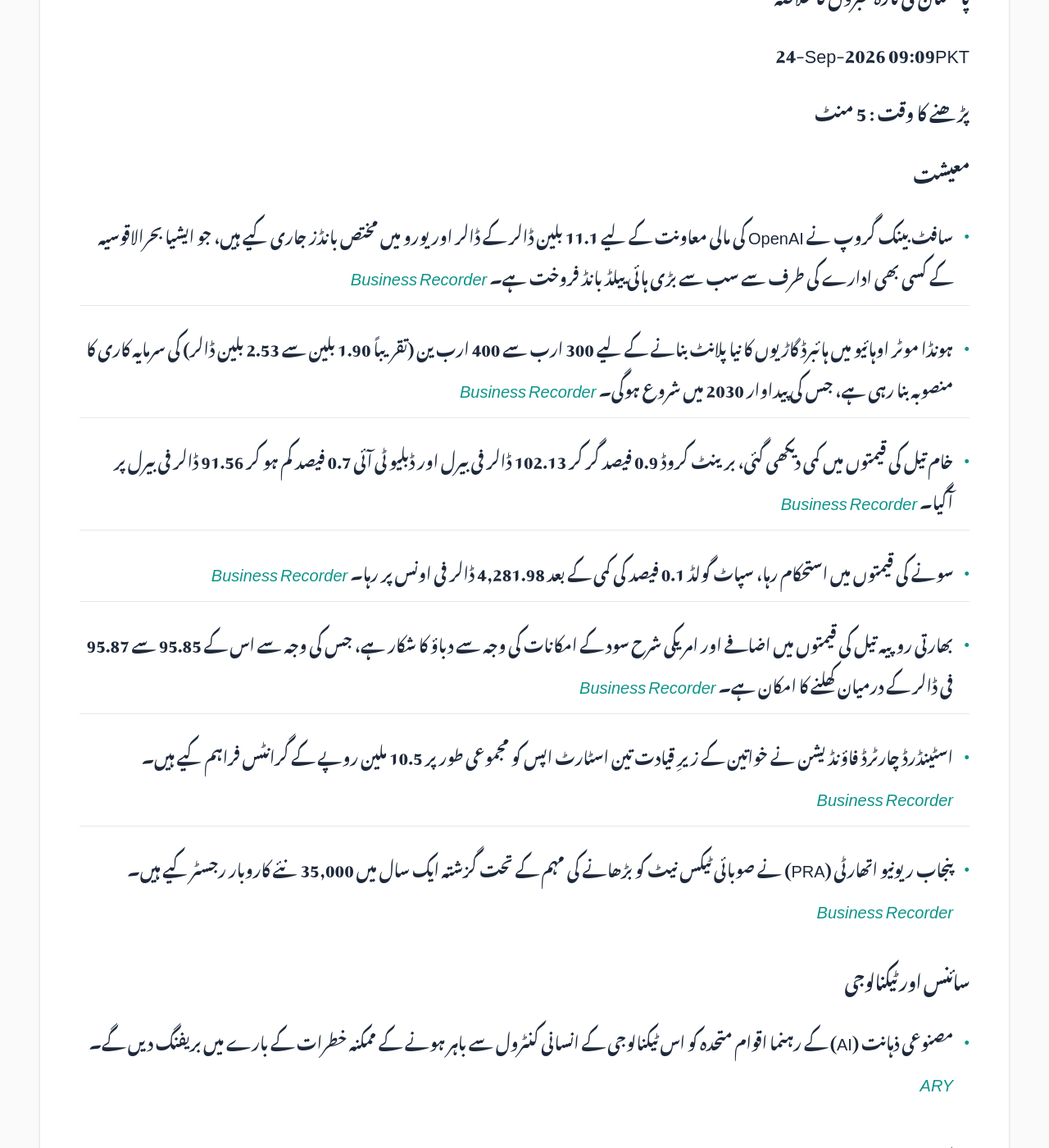
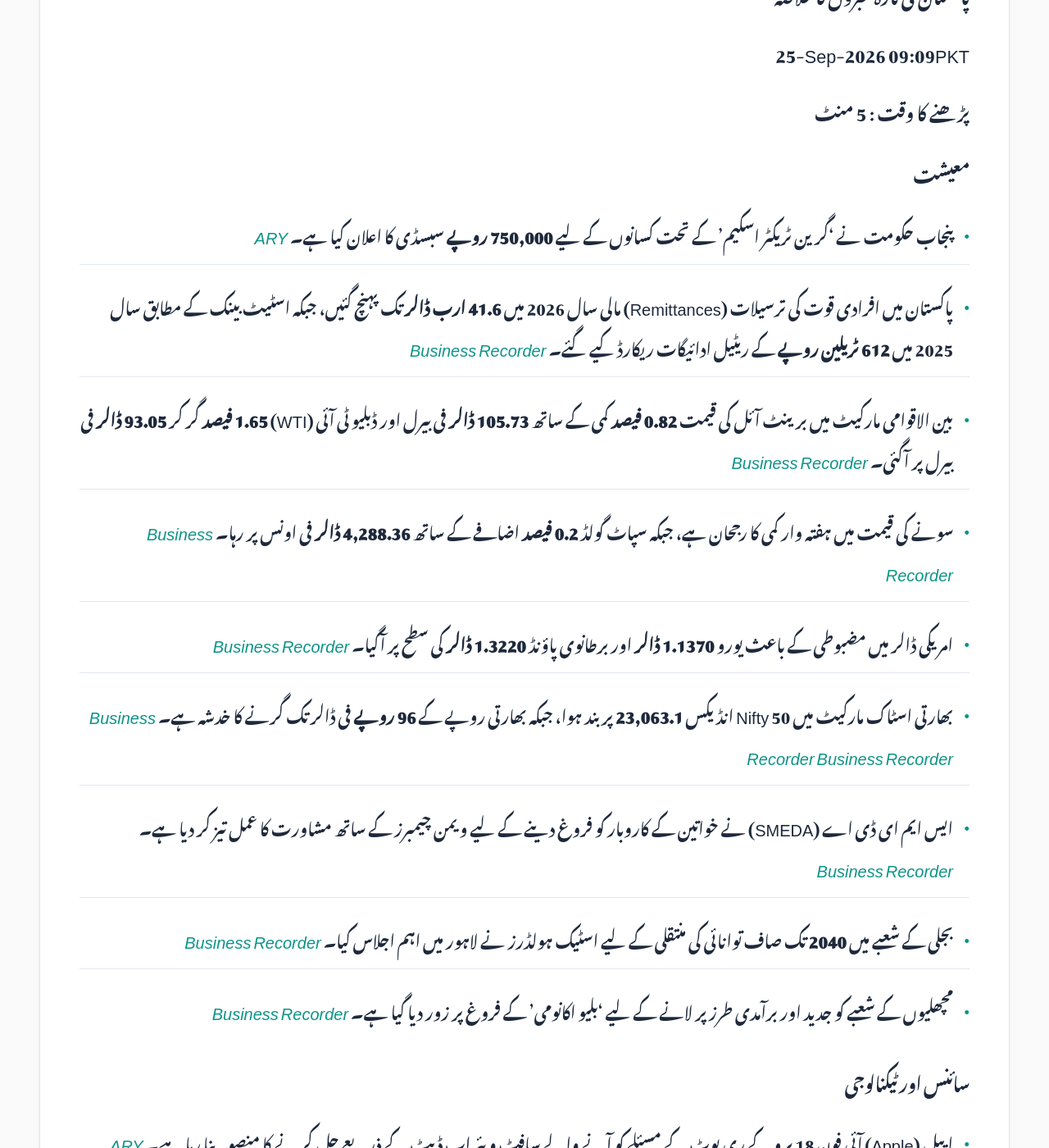
Before and after one commit to zsubzwary/news, a Jekyll site: the page built from ur/index.md, in a window 1280 px wide and 1400 px high, scrolled down 354 px. Shown: the whole window at 82% size. Built offline with Jekyll 4.4.1, drawn with Linux system fonts in a browser that asks for light colours; some web fonts are replaced; comment, search, counter and statistics services are not loaded; some of the changed text lies outside the part shown.

Commit message:
DateTime; 2026-09-25T04:09:27.539Z

```diff
--- a/ur/index.md
+++ b/ur/index.md
@@ -7,45 +7,49 @@ rtl: true
 
 پاکستان کی تازہ خبروں کا خلاصہ
 
- &lrm; 24-Sep-2026 09:09PKT
+ &lrm; 25-Sep-2026 09:09PKT
 
 پڑھنے کا وقت : 5 منٹ
 
 ### معیشت
-- سافٹ بینک گروپ نے OpenAI کی مالی معاونت کے لیے 11.1 بلین ڈالر کے ڈالر اور یورو میں مختص بانڈز جاری کیے ہیں، جو ایشیا بحرالاقوسیہ کے کسی بھی ادارے کی طرف سے سب سے بڑی ہائی ییلڈ بانڈ فروخت ہے۔ *[Business Recorder](https://www.brecorder.com/news/40440993/softbank-issues-111-billion-in-bonds-in-openai-financing-push)*
-- ہونڈا موٹر اوہائیو میں ہائبرڈ گاڑیوں کا نیا پلانٹ بنانے کے لیے 300 ارب سے 400 ارب ین (تقریباً 1.90 بلین سے 2.53 بلین ڈالر) کی سرمایہ کاری کا منصوبہ بنا رہی ہے، جس کی پیداوار 2030 میں شروع ہوگی۔ *[Business Recorder](https://www.brecorder.com/news/40440990/honda-plans-to-invest-25-bln-to-build-hybrid-vehicle-plant-in-ohio-nikkei-says)*
-- خام تیل کی قیمتوں میں کمی دیکھی گئی، برینٹ کروڈ 0.9 فیصد گر کر 102.13 ڈالر فی بیرل اور ڈبلیو ٹی آئی 0.7 فیصد کم ہو کر 91.56 ڈالر فی بیرل پر آگیا۔ *[Business Recorder](https://www.brecorder.com/news/40440987/oil-prices-edge-lower-as-iran-says-it-is-open-to-diplomacy-to-end-the-war)*
-- سونے کی قیمتوں میں استحکام رہا، سپاٹ گولڈ 0.1 فیصد کی کمی کے بعد 4,281.98 ڈالر فی اونس پر رہا۔ *[Business Recorder](https://www.brecorder.com/news/40440985/gold-muted-as-fed-policy-tightening-prospects-weigh)*
-- بھارتی روپیہ تیل کی قیمتوں میں اضافے اور امریکی شرح سود کے امکانات کی وجہ سے دباؤ کا شکار ہے، جس کی وجہ سے اس کے 95.85 سے 95.87 فی ڈالر کے درمیان کھلنے کا امکان ہے۔ *[Business Recorder](https://www.brecorder.com/news/40440988/indian-rupee-faces-pressure-from-oil-us-yields-rbi-deputy-flags-case-for-gains)*
-- اسٹینڈرڈ چارٹرڈ فاؤنڈیشن نے خواتین کے زیرِ قیادت تین اسٹارٹ اپس کو مجموعی طور پر 10.5 ملین روپے کے گرانٹس فراہم کیے ہیں۔ *[Business Recorder](https://www.brecorder.com/news/40440983/standard-chartered-foundation-awards-rs105m-grants-to-three-women-led-startups)*
-- پنجاب ریونیو اتھارٹی (PRA) نے صوبائی ٹیکس نیٹ کو بڑھانے کی مہم کے تحت گزشتہ ایک سال میں 35,000 نئے کاروبار رجسٹر کیے ہیں۔ *[Business Recorder](https://www.brecorder.com/news/40440891/pra-registers-35000-new-businesses-in-tax-drive)*
+- پنجاب حکومت نے 'گرین ٹریکٹر اسکیم' کے تحت کسانوں کے لیے **750,000 روپے** سبسڈی کا اعلان کیا ہے۔ *[ARY](https://arynews.tv/green-tractor-scheme-punjab-announces-rs-750000-subsidy-for-farmers)*
+- پاکستان میں افرادی قوت کی ترسیلات (Remittances) مالی سال 2026 میں **41.6 ارب ڈالر** تک پہنچ گئیں، جبکہ اسٹیٹ بینک کے مطابق سال 2025 میں **612 ٹریلین روپے** کے ریٹیل ادائیگات ریکارڈ کیے گئے۔ *[Business Recorder](https://www.brecorder.com/news/40441170/experts-call-for-stronger-data-governance-in-banking-sector)*
+- بین الاقوامی مارکیٹ میں برینٹ آئل کی قیمت **0.82 فیصد** کمی کے ساتھ **105.73 ڈالر** فی بیرل اور ڈبلیو ٹی آئی (WTI) **1.65 فیصد** گر کر **93.05 ڈالر** فی بیرل پر آگئی۔ *[Business Recorder](https://www.brecorder.com/news/40441179/oil-prices-fall-as-markets-look-to-iran-truce-but-remain-wary-of-attacks-on-oil-facilities)*
+- سونے کی قیمت میں ہفتہ وار کمی کا رجحان ہے، جبکہ سپاٹ گولڈ **0.2 فیصد** اضافے کے ساتھ **4,288.36 ڈالر** فی اونس پر رہا۔ *[Business Recorder](https://www.brecorder.com/news/40441178/gold-heads-for-weekly-loss-as-stronger-dollar-fed-rate-outlook-weighs)*
+- امریکی ڈالر میں مضبوطی کے باعث یورو **1.1370 ڈالر** اور برطانوی پاؤنڈ **1.3220 ڈالر** کی سطح پر آگیا۔ *[Business Recorder](https://www.brecorder.com/news/40441180/dollar-set-for-weekly-gains-as-yields-surge-fed-bets-build)*
+- بھارتی اسٹاک مارکیٹ میں Nifty 50 انڈیکس **23,063.1** پر بند ہوا، جبکہ بھارتی روپے کے **96 روپے** فی ڈالر تک گرنے کا خدشہ ہے۔ *[Business Recorder](https://www.brecorder.com/news/40441183/indian-shares-eye-positive-start-after-sharp-drop-but-elevated-oil-yields-weigh)* *[Business Recorder](https://www.brecorder.com/news/40441182/indian-rupee-to-navigate-us-iran-truce-possibility-surging-global-bond-yields)*
+- ایس ایم ای ڈی اے (SMEDA) نے خواتین کے کاروبار کو فروغ دینے کے لیے ویمن چیمبرز کے ساتھ مشاورت کا عمل تیز کر دیا ہے۔ *[Business Recorder](https://www.brecorder.com/news/40441175/smeda-consults-women-chambers-to-boost-businesses)*
+- بجلی کے شعبے میں **2040** تک صاف توانائی کی منتقلی کے لیے اسٹیک ہولڈرز نے لاہور میں اہم اجلاس کیا۔ *[Business Recorder](https://www.brecorder.com/news/40441177/stakeholders-deliberate-on-a-phased-transition-to-clean-electricity-by-2040)*
+- مچھلیوں کے شعبے کو جدید اور برآمدی طرز پر لانے کے لیے 'بلیو اکانومی' کے فروغ پر زور دیا گیا ہے۔ *[Business Recorder](https://www.brecorder.com/news/40441172/govt-urged-to-develop-fisheries-sector-on-modern-lines)*
 
 ### سائنس اور ٹیکنالوجی
-- مصنوعی ذہانت (AI) کے رہنما اقوام متحدہ کو اس ٹیکنالوجی کے انسانی کنٹرول سے باہر ہونے کے ممکنہ خطرات کے بارے میں بریفنگ دیں گے۔ *[ARY](https://arynews.tv/ai-leaders-to-brief-un-amid-warnings-the-technology-could-slip-beyond-human-control)*
+- ایپل (Apple) آئی فون 18 پرو کے ری بوٹ کے مسئلے کو آنے والے سافٹ ویئر اپ ڈیٹ کے ذریعے حل کرنے کا منصوبہ بنا رہا ہے۔ *[ARY](https://arynews.tv/apple-plans-fix-iphone-18-pro-reboot-issue-via-upcoming-software-update)*
+
+### موسم
+- نیپال میں گلیشیئر کے تباہ کن سیلاب کے نتیجے میں کم از کم **1,450 افراد** ہلاک ہو گئے، جس کی بحالی کے لیے جی ڈی پی کے **10 فیصد** کے برابر فنڈز کی ضرورت ہے۔ *[Business Recorder](https://www.brecorder.com/news/40441185/nepal-seeks-grants-not-loans-for-flood-recovery-after-deadly-glacier-disaster)*
 
 ### سیاست
-- جماعت اسلامی کے امیر حافظ نعیم الرحمان نے اعلان کیا ہے کہ پیٹرولیم لیوی (PL) کے خاتمے تک ان کا اسلام آباد مارچ کا حق برقرار رہے گا۔ *[Business Recorder](https://www.brecorder.com/news/40440909/ji-will-not-give-up-its-right-until-the-pl-is-abolished-naeem)*
-- پی ٹی آئی نے خیبر پختونخوا کے دو صوبائی وزراء (وزیر برائے ایکسائز سید فخر جہان اور وزیر برائے انہار ریاض ک) کے گھروں پر چھاپوں اور ایک رکن قومی اسمبلی کی گرفتاری کی شدید مذمت کی ہے۔ *[Business Recorder](https://www.brecorder.com/news/40440911/pti-condemns-raids-on-residences-of-two-ministers)*
+- ایران کے صدر نے کہا ہے کہ امریکہ کو جنگ ختم کرنے یا جاری رکھنے کا فیصلہ کرنا ہوگا۔ *[ARY](https://arynews.tv/us-must-choose-whether-to-end-war-iran-president-to-fox-news)*
+- سعودی عرب، ترکیہ اور پاکستان یمن کے حوثی باغیوں کے حملوں کے خلاف ایک ہائی لیول دفاعی اجلاس منعقد کریں گے۔ *[Business Recorder](https://www.brecorder.com/news/40441184/allies-unite-behind-saudi-arabia-as-houthis-step-up-attacks)*
+- آزاد جموں و کشمیر کے **25ویں** صدر کے طور پر ڈاکٹر نجیب نقی کے انتخاب پر مریم نواز نے مبارکباد دی۔ *[Business Recorder](https://www.brecorder.com/news/40441138/maryam-felicitates-najeeb-on-becoming-ajk-president)*
+- سندھ میں اقلیتوں کے حقوق کے تحفظ کے لیے آٹھ نکاتی مطالبات پیش کیے گئے ہیں۔ *[Business Recorder](https://www.brecorder.com/news/40441169/minority-rights-in-sindh-eight-point-demands-presented-for-protection)*
+- فیڈرل کانسٹٹیوشنل کورٹ کے چیف جسٹس نے مقدمات کے بروقت فیصلے کے لیے اسٹاپ واچ کا استعمال شروع کر دیا ہے؛ عدالت میں اس وقت **23,409** کیسز زیر التوا ہیں۔ *[Business Recorder](https://www.brecorder.com/news/40441167/ensure-timely-disposal-of-cases-cj-fcc-installs-stopwatch-in-courtroom)*
 
 ### قومی
-- نیپرا اپیلٹ ٹربیونل نے کے-الیکٹرک (KE) کی جانب سے نیشنل الیکٹرک پاور ریگولیٹری اتھارٹی (NEPRA) کے فیصلوں کے خلاف دائر کردہ اپیلیں مسترد کر دی ہیں۔ *[Business Recorder](https://www.brecorder.com/news/40440982/tribunal-rejects-kes-appeals-against-nepras-orders)*
-- سندھ اسمبلی کی خصوصی کمیٹی نے لوڈشیڈنگ کے حوالے سے HESCO، SEPCO، K-Electric اور NEPRA کے نمائندوں سے سخت سوالات کیے اور بجلی کی فراہمی بہتر نہ کرنے پر قانونی کارروائی کا انتباہ دیا۔ *[Business Recorder](https://www.brecorder.com/news/40440981/nepra-and-k-electric-representatives-grilled-over-power-outages)*
-- سندھ حکومت نے صوبے بھر میں عوامی نقل و حمل کے نظام کو جدید بنانے کے لیے 500 الیکٹرک بسوں کی خریداری کے لیے کابینہ کو سمری ارسال کر دی ہے۔ *[Business Recorder](https://www.brecorder.com/news/40440980/summary-moved-to-cabinet-for-purchase-of-500-e-buses-sharjeel)*
-- پنجاب کے وزیر اعلیٰ نے ٹریفک وارڈن سہیل وزیر ڈوگر کی ایمانداری کو سراہا جنہوں نے سڑک سے نقدی سے بھرا بیگ اور ضروری دستاویزات تلاش کر کے مالک کو واپس کیں۔ *[Business Recorder](https://www.brecorder.com/news/40440892/cm-commends-traffic-warden-for-returning-cash-bag)*
-- بحریہ کے سربراہ ایڈمرل نوید اشرف نے 'بلیو اکانومی' کی صلاحیتوں کو بروئے کار لانے کے لیے بحری پالیسیوں کو عملی شکل دینے پر زور دیا۔ *[Business Recorder](https://www.brecorder.com/news/40440912/unlocking-of-blue-economy-potential-cns-for-translating-maritime-policies-into-practical-action)*
-- کویت سے کوئی ٹرانزٹ پروازیں فراہم نہیں کی جائیں گی۔ *[ARY](https://arynews.tv/no-transit-flights-from-kuwait)*
+- یمن میں پھنسے **14 پاکستانی** عملے کے ارکان نے وطن واپسی کے لیے فوری سفارتی مدد کی درخواست کی ہے۔ *[ARY](https://arynews.tv/14-pakistani-crew-members-seek-urgent-diplomatic-help-for-return-from-yemen)*
+- ڈی آر اے پی (DRAP) نے چوتھے سال بھی اہم عہدوں پر عارضی تقرریوں کا سلسلہ جاری رکھا ہے۔ *[ARY](https://arynews.tv/drap-continues-temporary-appointments-on-key-posts-for-fourth-year)*
+- جدہ میں پاکستانی قونصل خانے نے آن لائن اپوائنٹمنٹ سسٹم متعارف کروا دیا ہے۔ *[ARY](https://arynews.tv/pakistan-consulate-in-jeddah-introduces-online-appointment-system)*
+- پاکستان نے افغانستان سے ہونے والی سرحد پار جارحیت کی کوشش کو ناکام بنا دیا۔ *[ARY](https://arynews.tv/pakistan-foils-cross-border-aggression-attempt-from-afghanistan)*
+- سرگودھا کے علاقے کوٹ مومن میں چھاپے کے دوران پولیس کانسٹیبل فضل احمد شہید ہو گئے۔ *[Business Recorder](https://www.brecorder.com/news/40441168/constable-martyred-in-sargodha)*
+- مالدیپ کے سپیکر نے راولپنڈی میں چیف آف آرمی اسٹاف سے ملاقات کی اور علاقائی سلامتی پر تبادلہ خیال کیا۔ *[Business Recorder](https://www.brecorder.com/news/40441176/speaker-of-maldives-meets-cdf)*
+- ایف پی سی سی (FPCCI) اور پیمرا (PEMRA) نے لاہور میں ڈیجیٹل میڈیا کے مستقبل پر ایک خصوصی سیمینار کا اہتمام کیا۔ *[Business Recorder](https://www.brecorder.com/news/40441171/fpcci-pemra-organise-seminar-on-digital-media-future)*
 
 ### بین الاقوامی
-- یوکرینی وزیر خارجہ نے نیویارک میں اقوام متحدہ کی جنرل اسمبلی کے موقع پر اپنے ایرانی ہم منصب عباس عراقچی سے ملاقات کی تاکہ علاقائی تناؤ کو کم کرنے پر تبادلہ خیال کیا جا سکے۔ *[Business Recorder](https://www.brecorder.com/news/40440991/ukrainian-foreign-minister-says-he-discussed-keeping-tension-low-with-iranian-counterpart)*
+- ایئربس (Airbus) نے پرتگال کو F-16 طیاروں کے متبادل کے طور پر یورو فائٹر پیش کرنے کی پیشکش کی ہے۔ *[ARY](https://arynews.tv/airbus-pitches-eurofighter-to-portugal-as-best-replacement-for-f-16-jets)*
+- اسرائیلی وزیراعظم نیتن یاہو کا نیویارک کا مختصر دورہ امریکہ کے ساتھ کشیدہ تعلقات کی عکاسی کرتا ہے۔ *[ARY](https://arynews.tv/netanyahus-fleeting-visit-to-new-york-mirrors-strained-us-ties)*
 
 ### کھیل
-- محمد وسیم نے 'پریشر پرفارمنس انڈیکس' میں فاطمہ ثنا کو بابر اعظم پر فوقیت دی ہے۔ *[ARY](https://arynews.tv/mohammad-wasim-ranks-fatima-sana-over-babar-azam-in-pressure-performance-index)*
-- عمان اور عراق کے درمیان ورلڈ کپ کوالیفائنگ میچ کے لیے دونوں ٹیمیں تیاریاں مکمل کر چکی ہیں۔ *[ARY](https://arynews.tv/oman-eager-for-positive-kick-off-in-pivotal-world-cup-qualifying-clash-against-iraq)*
-- جو روٹ کے بھائی بیلی روٹ نے کاؤنٹی کرکٹ کے طویل سفر کے بعد ریٹائرمنٹ کا اعلان کر دیا ہے۔ *[ARY](https://arynews.tv/joe-roots-brother-billy-hangs-up-his-boots-after-long-county-cricket-journey)*
-- بابر اعظم نے پریذیڈنٹ ٹرافی گریڈ-I کے تیسرے راؤنڈ کے لیے OGDCL کی ٹیم میں بہتری لائی ہے۔ *[ARY](https://arynews.tv/babar-azam-enhances-ogdcl-team-for-president-troph-grade-i-3rd-round)*
-- ویرا (Vieira) افریقہ کپ کوالیفائرز میں کوچنگ کی نئی لہر کی قیادت کر رہے ہیں۔ *[ARY](https://arynews.tv/vieira-leads-new-coaching-wave-in-africa-cup-qualifiers)*
+- پاکستانی اسپنر ابرار احمد آئی سی سی (ICC) کی مردوں کی ٹی ٹوئنٹی رینکنگ میں پہلے نمبر پر پہنچ گئے۔ *[Business Recorder](https://www.brecorder.com/news/40441166/abrar-ahmed-achieves-top-spot-in-icc-t20i-rankings)*
 
-### دیگر
-- پریسلے گیربر کی ری ہیب کے دوران موت کے حوالے سے گردش کرنے والی افواہوں کے بعد تحقیقات جاری ہیں۔ *[ARY](https://arynews.tv/investigation-underway-into-final-moments-of-presley-gerbers-time-in-rehab-as-rumors-swirl-about-cause-of-death)*
-- ماہرین آثار قدیمہ کو ایک قدیم یونانی اسکول دریافت ہوا ہے جہاں ارسطو نے سکندر اعظم کو تعلیم دی تھی۔ *[ARY](https://arynews.tv/archaeologists-discover-ancient-greek-school-where-aristotle-taught-alexander-the-great)*
-- اقراء یونیورسٹی کے شعبہ می میڈیا سائنس نے 'میڈیا انویلڈ 2026' کے تحت طلباء کے تخلیقی اور ڈیزائن پروجیکٹس کی نمائش کی۔ *[Business Recorder](https://www.brecorder.com/news/40440984/iqra-university-stages-media-unveiled-2026)*
+### صحت
+- طبی ماہرین نے صحت کے شعبے میں ترقی کے لیے کلینیکل ریسرچ اور ٹرائلز کے باقاعدہ فروغ پر زور دیا۔ *[Business Recorder](https://www.brecorder.com/news/40441174/medical-experts-call-for-promoting-clinical-research)*
```
